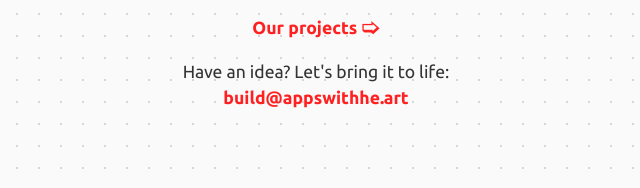
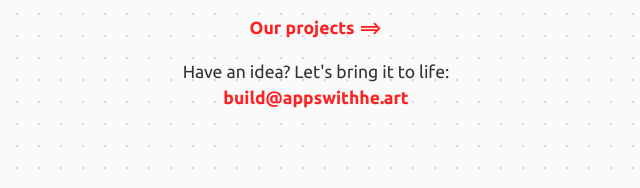
Before and after one commit to mehanix/heart, a plain HTML site: page index.html in a window 1280 px wide. Shown: the part 481-669 px from the top of the page, 324-964 px from the left. Drawn offline with Linux system fonts and the light colour scheme.

Commit message:
changed arrow

```diff
--- a/index.html
+++ b/index.html
@@ -82,7 +82,7 @@
     </p>
 
     <p>
-      <a class="email-link" href="projects">Our projects 🢡</a>
+      <a class="email-link" href="projects">Our projects ⟹</a>
     </p>
 
     <p>
```
